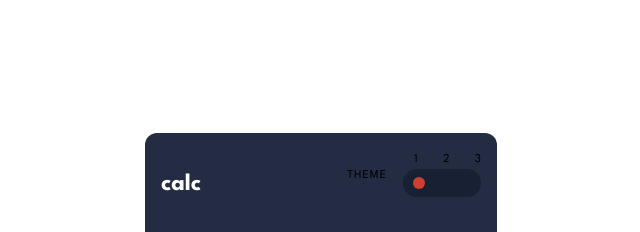
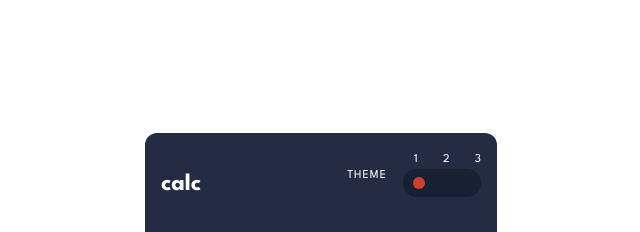
Before and after one commit to KaerailearS/FrontEndMentor-Calculator, a plain HTML site: page index.html in a window 1280 px wide. Shown: the top 232 px of the page, 319-959 px from the left. Drawn offline with Linux system fonts and the light colour scheme.

Commit message:
Moved old files, design and others to new folder, adjusted themed font color

```diff
--- a/style.css
+++ b/style.css
@@ -76,6 +76,7 @@ body {
 
 .theme-label {
   font-size: 0.75rem;
+  color: var(--calc-color);
   letter-spacing: 1px;
   text-transform: uppercase;
   margin-right: 1rem;
@@ -94,7 +95,7 @@ body {
   justify-content: space-between;
   width: 67px;
   font-size: 0.75rem;
-  color: var(--text-color);
+  color: var(--calc-color);
 }
 
 .toggle-slider {
```
Also changed, not shown: Old/design/active-states-theme-1.jpg (renamed from design/active-states-theme-1.jpg), Old/design/active-states-theme-2.jpg (renamed from design/active-states-theme-2.jpg), Old/design/active-states-theme-3.jpg (renamed from design/active-states-theme-3.jpg), Old/design/desktop-design-theme-1.jpg (renamed from design/desktop-design-theme-1.jpg), Old/design/desktop-design-theme-2.jpg (renamed from design/desktop-design-theme-2.jpg), Old/design/desktop-design-theme-3.jpg (renamed from design/desktop-design-theme-3.jpg), Old/design/desktop-preview.jpg (renamed from design/desktop-preview.jpg), Old/design/mobile-design-theme-1.jpg (renamed from design/mobile-design-theme-1.jpg), Old/design/mobile-design-theme-2.jpg (renamed from design/mobile-design-theme-2.jpg), Old/design/mobile-design-theme-3.jpg (renamed from design/mobile-design-theme-3.jpg), 5 other files.
